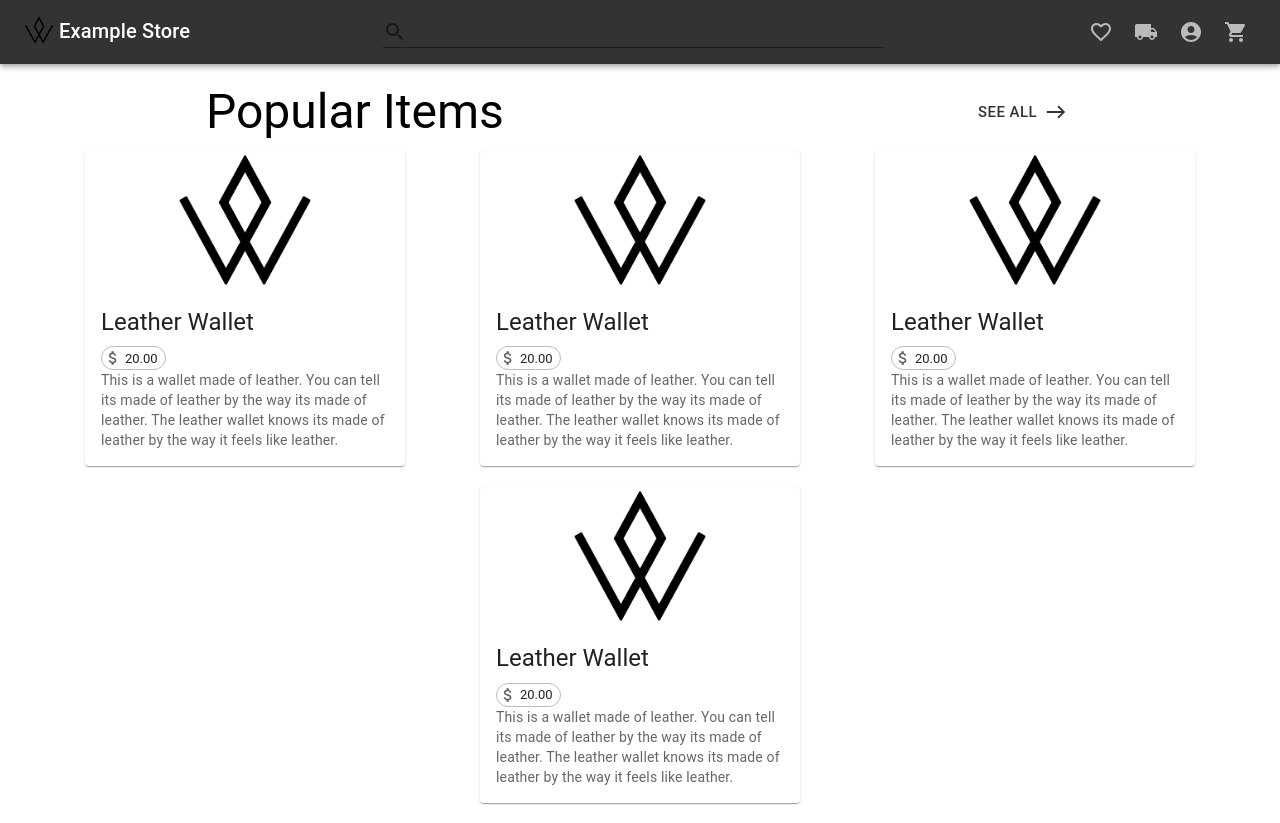
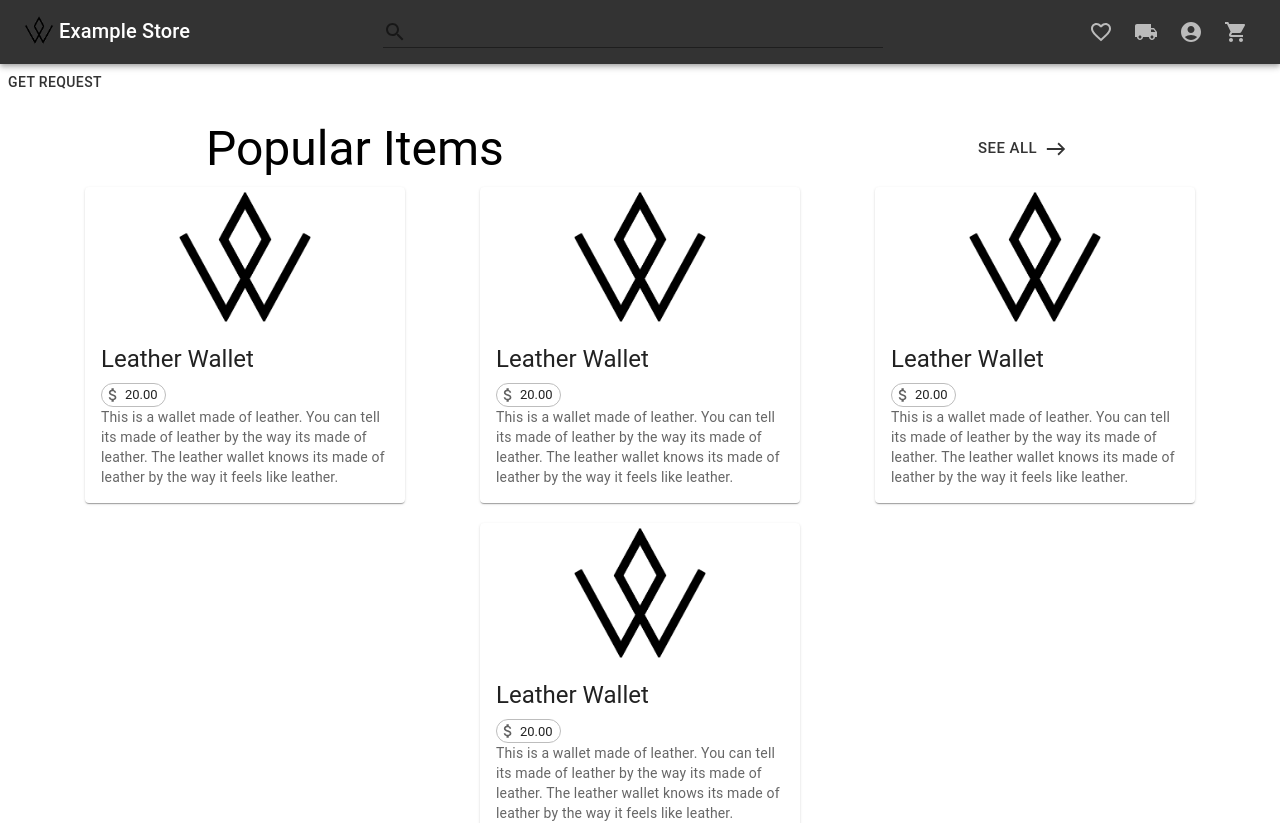
Before and after one commit to Wasserbeck-Store/ws-frontend, a React (Create React App) app: page / in a window 1280 px wide. Shown: the top 823 px of the page. Built offline with nearby package versions, Linux system fonts and the light colour scheme.

Commit message:
Added text button for doing a GET request and added Image overide in SaleCard

```diff
--- a/package.json
+++ b/package.json
@@ -10,8 +10,10 @@
     "@testing-library/jest-dom": "^5.16.5",
     "@testing-library/react": "^13.4.0",
     "@testing-library/user-event": "^13.5.0",
+    "axios": "^1.4.0",
     "react": "^18.2.0",
     "react-dom": "^18.2.0",
+    "react-router-dom": "^6.14.2",
     "react-scripts": "5.0.1",
     "web-vitals": "^2.1.4"
   },
--- a/src/components/SaleCard.js
+++ b/src/components/SaleCard.js
@@ -3,16 +3,17 @@ import {Card, CardContent, CardMedia, CardActionArea, Chip} from "@mui/material"
 import AttachMoneyIcon from '@mui/icons-material/AttachMoney';
 import logo from "./W.PNG"
 
+function Salecard({title, overrideLogo, ...rest}) {
 
-function Salecard({title, ...rest}) {
+
   return (
     <Card sx={{ maxWidth: 320, margin:'10px'}}>
-      <CardActionArea {...rest}>
+      <CardActionArea {...rest} >
 
         <CardMedia
           component="img"
           height="140px"
-          image={logo}
+          image={overrideLogo || logo}
           alt="W"
           sx={{objectFit:"contain"}}
         />
--- a/src/pages/Homepage.js
+++ b/src/pages/Homepage.js
@@ -1,17 +1,32 @@
-import { Typography } from "@mui/material";
+import { Button, Typography } from "@mui/material";
 import Navbar from "../components/Navbar";
 import Salecard from "../components/SaleCard";
 import Categorydisplay from "../components/Categorydisplay";
+import axios from "axios";
+import React, { useState } from 'react';
+
 function Homepage() {
+  const [response, setResponse] = useState("")
+
+  const getTest = async () => {
+    const request = await axios.get('http://localhost:8888/')
+    console.log(request.data.text)
+    setResponse(request.data.text)
+  }
+
   return (
     <div>
-      <Categorydisplay category="Popular Items"></Categorydisplay>
-      <Categorydisplay category="Leather Work"></Categorydisplay>
-      <Categorydisplay category="D&D Minis"></Categorydisplay>
-      <Categorydisplay category="3D Prints"></Categorydisplay>
-
+      <div>
+        <Button onClick={getTest}>GET request</Button>
+        <Typography variant="h3">{response}</Typography>
+      </div>
+      <div>
+        <Categorydisplay category="Popular Items"></Categorydisplay>
+        <Categorydisplay category="Leather Work"></Categorydisplay>
+        <Categorydisplay category="D&D Minis"></Categorydisplay>
+        <Categorydisplay category="3D Prints"></Categorydisplay>
+      </div>
     </div>
-
   );
 }
 
```
Also changed, not shown: 1 other file (tests, documents, lock files or other folders).
